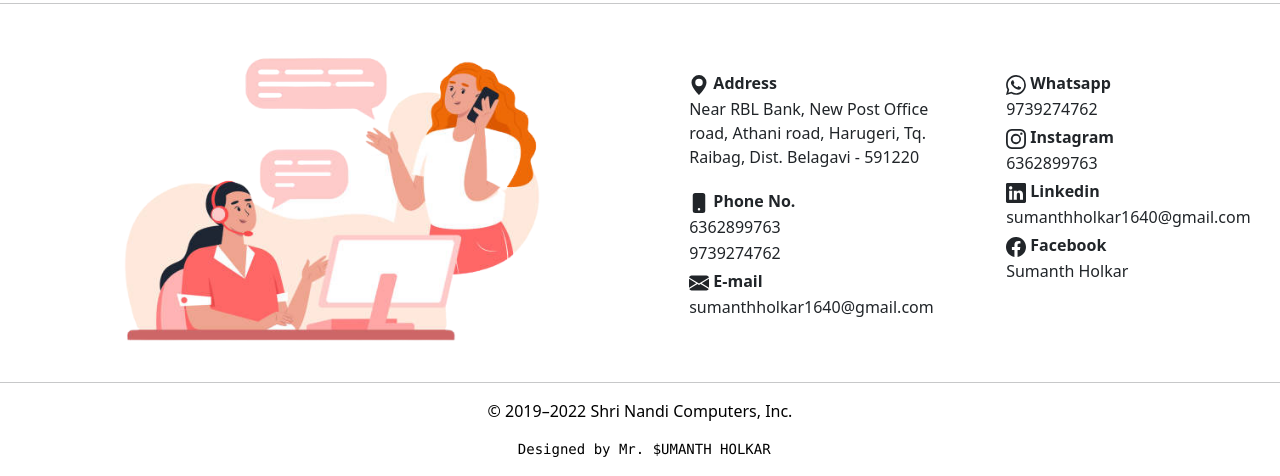
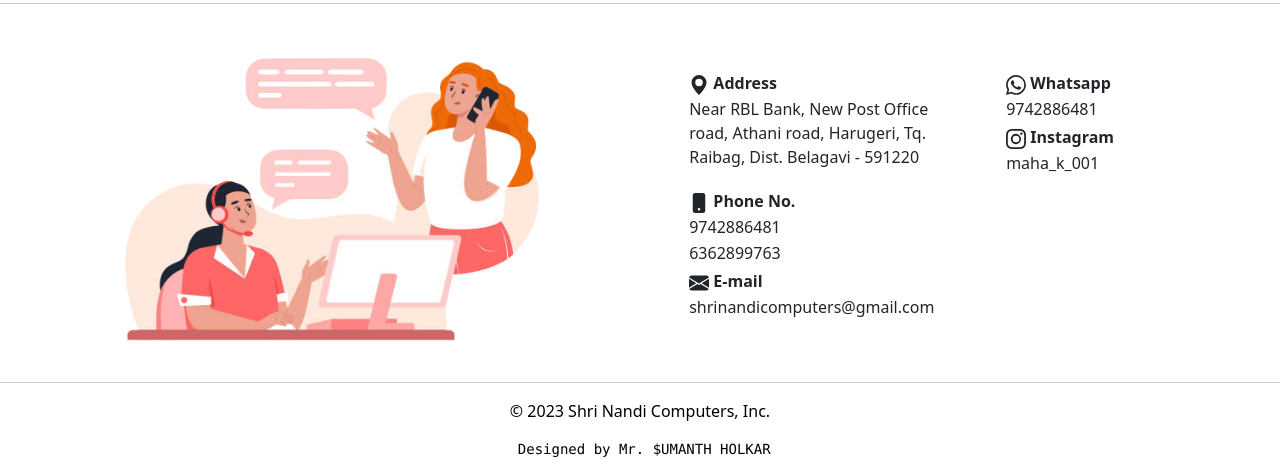
Before and after one commit to mahak9742/ShriNandiComputers.in, a plain HTML site: page contact.html in a window 1280 px wide. Shown: the part 995-1471 px from the top of the page. Drawn offline with nearby package versions, Linux system fonts and the light colour scheme.

Commit message:
Update contact.html

```diff
--- a/contact.html
+++ b/contact.html
@@ -82,7 +82,7 @@
         <nav class="navbar bg-light" style="background-color: rgb(134, 76, 209) !important;">
             <div class="container-fluid">
               <a class="navbar-brand" href="index.html" style="display: flex; align-items:center !important; font-size:20px; font-weight:bold;">
-                <img src="images/logo2.PNG" alt="" width="80" height="50" class="d-inline-block align-text-top">
+                <img src="images/logo2.png" alt="" width="80" height="50" class="d-inline-block align-text-top">
                 Shri Nandi Computers
               </a>
               <div id="toggle" style="float: end !important;">
@@ -158,12 +158,12 @@
                       </tr>
                       <tr>
                         <td>
-                          6362899763
+                          9742886481
                         </td>
                       </tr>
                       <tr>
                         <td>
-                          9739274762
+                          6362899763
                         </td>
                       </tr>
                     </td>
@@ -178,7 +178,7 @@
                       </tr>
                       <tr>
                         <td>
-                          sumanthholkar1640@gmail.com
+                          shrinandicomputers@gmail.com
                         </td>
                       </tr>
                     </td>
@@ -198,7 +198,7 @@
                       </tr>
                       <tr>
                         <td>
-                          9739274762
+                          9742886481
                         </td>
                       </tr>
                     </td>
@@ -213,41 +213,13 @@
                       </tr>
                       <tr>
                         <td>
-                          6362899763
+                          maha_k_001
                         </td>
                       </tr>
                     </td>
                   </tr>
 
-                  <tr>
-                    <td>
-                      <tr>
-                        <th><svg xmlns="http://www.w3.org/2000/svg" width="20" height="20" fill="currentColor" class="bi bi-linkedin" viewBox="0 0 16 16">
-                          <path d="M0 1.146C0 .513.526 0 1.175 0h13.65C15.474 0 16 .513 16 1.146v13.708c0 .633-.526 1.146-1.175 1.146H1.175C.526 16 0 15.487 0 14.854V1.146zm4.943 12.248V6.169H2.542v7.225h2.401zm-1.2-8.212c.837 0 1.358-.554 1.358-1.248-.015-.709-.52-1.248-1.342-1.248-.822 0-1.359.54-1.359 1.248 0 .694.521 1.248 1.327 1.248h.016zm4.908 8.212V9.359c0-.216.016-.432.08-.586.173-.431.568-.878 1.232-.878.869 0 1.216.662 1.216 1.634v3.865h2.401V9.25c0-2.22-1.184-3.252-2.764-3.252-1.274 0-1.845.7-2.165 1.193v.025h-.016a5.54 5.54 0 0 1 .016-.025V6.169h-2.4c.03.678 0 7.225 0 7.225h2.4z"/>
-                        </svg> Linkedin</th>
-                      </tr>
-                      <tr>
-                        <td>
-                          sumanthholkar1640@gmail.com
-                        </td>
-                      </tr>
-                    </td>
-                  </tr>
 
-                  <tr>
-                    <td>
-                      <tr>
-                        <th><svg xmlns="http://www.w3.org/2000/svg" width="20" height="20" fill="currentColor" class="bi bi-facebook" viewBox="0 0 16 16">
-                          <path d="M16 8.049c0-4.446-3.582-8.05-8-8.05C3.58 0-.002 3.603-.002 8.05c0 4.017 2.926 7.347 6.75 7.951v-5.625h-2.03V8.05H6.75V6.275c0-2.017 1.195-3.131 3.022-3.131.876 0 1.791.157 1.791.157v1.98h-1.009c-.993 0-1.303.621-1.303 1.258v1.51h2.218l-.354 2.326H9.25V16c3.824-.604 6.75-3.934 6.75-7.951z"/>
-                        </svg> Facebook</th>
-                      </tr>
-                      <tr>
-                        <td>
-                          Sumanth Holkar
-                        </td>
-                      </tr>
-                    </td>
-                  </tr>
 
 
                 </table>
@@ -261,7 +233,7 @@
 
         <footer class="container" style="display: flex; justify-content: center !important; color: black !important;">
           <div style="text-align: center !important;">
-            <p>&copy; 2019–2022 Shri Nandi Computers, Inc.</p>
+            <p>&copy; 2023 Shri Nandi Computers, Inc.</p>
             <pre> Designed by Mr. $UMANTH HOLKAR</pre>
           </div>
 
```
